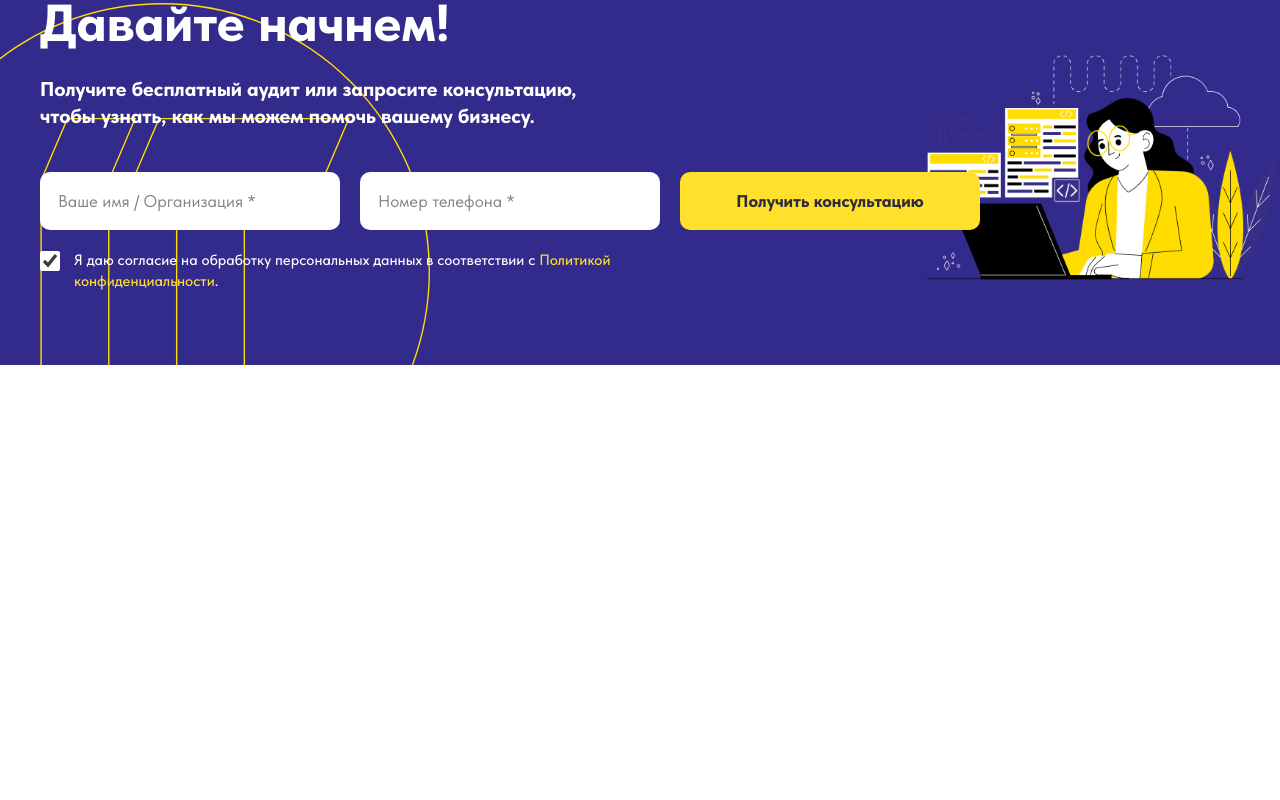
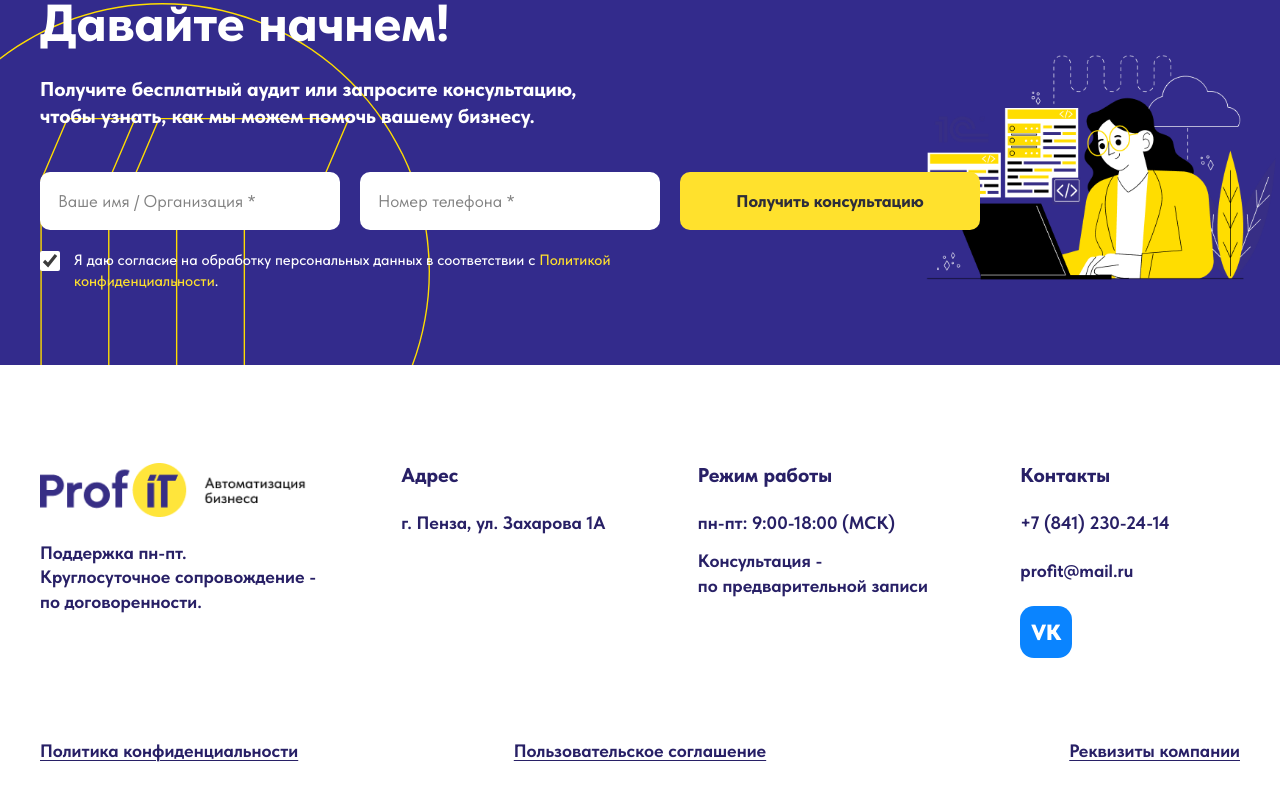
Before and after one commit to RusoBah/1-PROFIT.RU, a Vue app in the folder frontend/: page / in a window 1280 px wide. Shown: the part 7975-8775 px from the top of the page. Before the commit the page ends 8360 px from the top, so only its background shows below. Built offline with nearby package versions, Linux system fonts and the light colour scheme.

Commit message:
060726 | AppFooter
--UPDATED заполнение footer

```diff
--- a/frontend/src/components/layout/AppFooter.vue
+++ b/frontend/src/components/layout/AppFooter.vue
@@ -1 +1,229 @@
-<template></template>
+<script setup>
+import logoIcon from '@/assets/icons/logo.png'
+</script>
+
+<template>
+  <footer class="app-footer">
+    <div class="container app-footer__inner">
+      <div class="app-footer__top">
+        <div class="app-footer__brand">
+          <a class="app-footer__logo" href="#top" aria-label="Prof IT">
+            <img :src="logoIcon" alt="Prof IT" />
+          </a>
+
+          <p class="app-footer__support">
+            Поддержка пн-пт.<br />
+            Круглосуточное сопровождение -<br />
+            по договоренности.
+          </p>
+        </div>
+
+        <address class="app-footer__group">
+          <span class="app-footer__title">Адрес</span>
+          <a class="app-footer__text" href="https://yandex.ru/maps/?text=г.%20Пенза%2C%20ул.%20Захарова%201А" target="_blank" rel="noreferrer">
+            г. Пенза, ул. Захарова 1А
+          </a>
+        </address>
+
+        <div class="app-footer__group">
+          <span class="app-footer__title">Режим работы</span>
+          <p class="app-footer__text">
+            пн-пт: 9:00-18:00 (МСК)
+          </p>
+          <p class="app-footer__text app-footer__text--muted">
+            Консультация -<br />
+            по предварительной записи
+          </p>
+        </div>
+
+        <div class="app-footer__group">
+          <span class="app-footer__title">Контакты</span>
+          <a class="app-footer__text" href="tel:+78412302414">+7 (841) 230-24-14</a>
+          <a class="app-footer__text" href="mailto:profit@mail.ru">profit@mail.ru</a>
+
+          <a class="app-footer__vk" href="https://vk.com/" target="_blank" rel="noreferrer" aria-label="Prof IT во ВКонтакте">
+            vk
+          </a>
+        </div>
+      </div>
+
+      <div class="app-footer__bottom">
+        <a href="/privacy-policy">Политика конфиденциальности</a>
+        <a href="/user-agreement">Пользовательское соглашение</a>
+        <a href="/company-details">Реквизиты компании</a>
+      </div>
+    </div>
+  </footer>
+</template>
+
+<style scoped>
+.app-footer {
+  background: var(--color-white);
+  color: var(--color-primary-dark);
+}
+
+.app-footer__inner {
+  padding: 78px 0 58px;
+}
+
+.app-footer__top {
+  display: grid;
+  grid-template-columns: 1.15fr 0.9fr 1fr 0.85fr;
+  gap: 64px;
+  align-items: start;
+}
+
+.app-footer__brand,
+.app-footer__group {
+  display: grid;
+  gap: 24px;
+}
+
+.app-footer__group {
+  font-style: normal;
+}
+
+.app-footer__logo {
+  display: inline-flex;
+  width: fit-content;
+}
+
+.app-footer__logo img {
+  width: 270px;
+  height: auto;
+}
+
+.app-footer__support,
+.app-footer__text {
+  margin: 0;
+  color: var(--color-primary-dark);
+  font-size: 18px;
+  font-weight: 700;
+  line-height: 1.35;
+}
+
+.app-footer__title {
+  color: var(--color-primary-dark);
+  font-size: 20px;
+  font-weight: 800;
+  line-height: 1.2;
+}
+
+.app-footer__text--muted {
+  margin-top: -10px;
+}
+
+.app-footer a {
+  transition:
+    color 0.2s ease,
+    opacity 0.2s ease,
+    transform 0.2s ease;
+}
+
+.app-footer a:hover {
+  color: var(--color-primary);
+}
+
+.app-footer__vk {
+  display: inline-flex;
+  align-items: center;
+  justify-content: center;
+
+  width: 52px;
+  height: 52px;
+  border-radius: 14px;
+  margin-top: -2px;
+
+  background: #0a84ff;
+  color: var(--color-white);
+
+  font-size: 22px;
+  font-weight: 900;
+  line-height: 1;
+  text-transform: uppercase;
+}
+
+.app-footer__vk:hover {
+  color: var(--color-white);
+  opacity: 0.9;
+  transform: translateY(-1px);
+}
+
+.app-footer__bottom {
+  display: grid;
+  grid-template-columns: repeat(3, 1fr);
+  gap: 40px;
+  margin-top: 82px;
+
+  color: var(--color-primary-dark);
+  font-size: 18px;
+  font-weight: 700;
+  line-height: 1.25;
+}
+
+.app-footer__bottom a {
+  width: fit-content;
+  text-decoration: underline;
+  text-decoration-thickness: 1px;
+  text-underline-offset: 3px;
+}
+
+.app-footer__bottom a:nth-child(2) {
+  justify-self: center;
+}
+
+.app-footer__bottom a:nth-child(3) {
+  justify-self: end;
+}
+
+@media (max-width: 1100px) {
+  .app-footer__top {
+    grid-template-columns: repeat(2, 1fr);
+    gap: 48px 56px;
+  }
+
+  .app-footer__bottom {
+    grid-template-columns: repeat(2, 1fr);
+  }
+
+  .app-footer__bottom a:nth-child(2),
+  .app-footer__bottom a:nth-child(3) {
+    justify-self: start;
+  }
+}
+
+@media (max-width: 720px) {
+  .app-footer__inner {
+    padding: 54px 0 42px;
+  }
+
+  .app-footer__top,
+  .app-footer__bottom {
+    grid-template-columns: 1fr;
+    gap: 34px;
+  }
+
+  .app-footer__brand,
+  .app-footer__group {
+    gap: 16px;
+  }
+
+  .app-footer__logo img {
+    width: 220px;
+  }
+
+  .app-footer__support,
+  .app-footer__text,
+  .app-footer__bottom {
+    font-size: 16px;
+  }
+
+  .app-footer__title {
+    font-size: 18px;
+  }
+
+  .app-footer__bottom {
+    margin-top: 46px;
+  }
+}
+</style>
```
